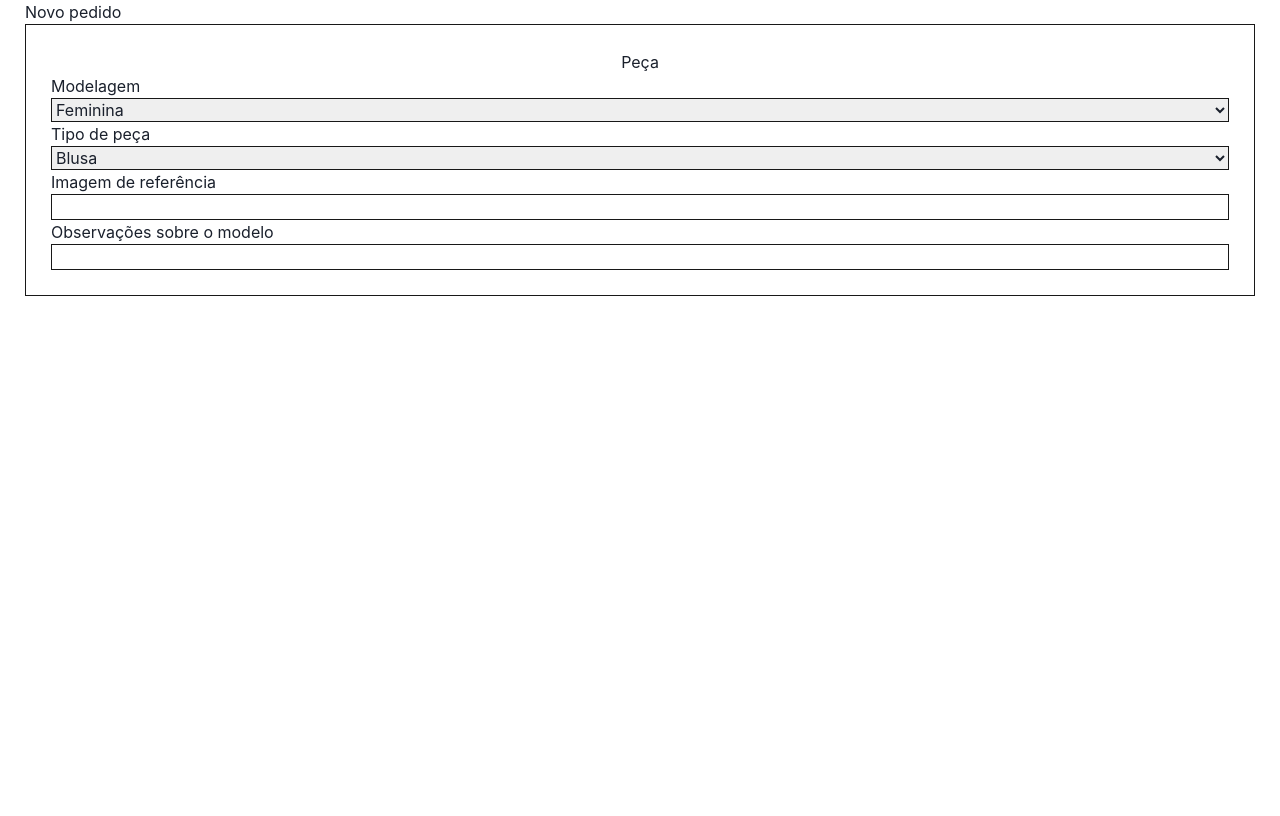
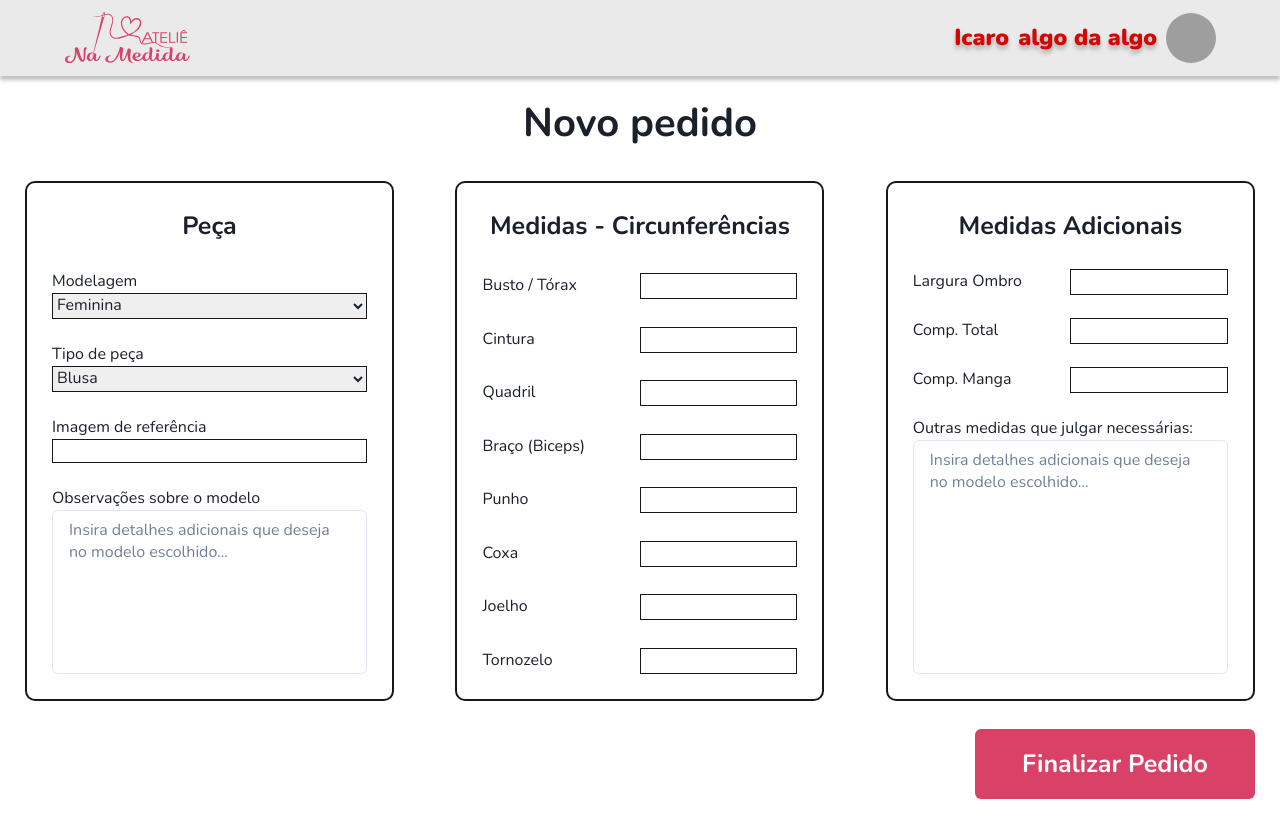
Before and after one commit to erickmarchetti/Na-medida-Atelie, a React (Create React App) app: page /pedidos in a window 1280 px wide. Built offline with nearby package versions, Linux system fonts and the light colour scheme; grey boxes are pictures that could not be loaded.

Commit message:
initial commit

```diff
--- a/src/components/ThemeHeader/index.jsx
+++ b/src/components/ThemeHeader/index.jsx
@@ -1,5 +1,5 @@
 import { Flex, Image } from "@chakra-ui/react"
-import logo from "../../Images/logo.svg"
+import logo from "../../assets/Images/logo.svg"
 
 import { StyledHeader } from "./style.js"
 
--- a/src/pages/Pedidos/index.jsx
+++ b/src/pages/Pedidos/index.jsx
@@ -1,41 +1,123 @@
+import ThemeHeader from "../../components/ThemeHeader"
+import { Button, Textarea } from "@chakra-ui/react"
+
 import {
+    ButtonContainer,
     FormSection,
     PedidosBG,
+    PedidosCard,
     PedidosContainer,
-    PedidosHeader,
     PedidosMain
 } from "./style"
-import logo from "../../Images/logo.svg"
 
 function Pedidos() {
     return (
         <PedidosBG>
+            <ThemeHeader />
             <PedidosMain>
                 <h1>Novo pedido</h1>
                 <PedidosContainer>
+                    <PedidosCard>
                         <h2>Peça</h2>
-                    <FormSection>
+                        <FormSection direction="column">
                             <label>Modelagem</label>
                             <select>
                                 <option>Feminina</option>
                                 <option>Masculina</option>
                             </select>
                         </FormSection>
-                    <FormSection>
+                        <FormSection direction="column">
                             <label>Tipo de peça</label>
                             <select>
                                 <option>Blusa</option>
                             </select>
                         </FormSection>
-                    <FormSection>
+                        <FormSection direction="column">
                             <label>Imagem de referência</label>
                             <input />
                         </FormSection>
+                        <FormSection direction="column" flex="1">
+                            <label>Observações sobre o modelo</label>
+                            <Textarea
+                                placeholder="Insira detalhes adicionais que deseja no modelo escolhido..."
+                                resize="none"
+                                flex="1"
+                            />
+                        </FormSection>
+                    </PedidosCard>
+                    <PedidosCard>
+                        <h2>Medidas - Circunferências</h2>
                         <FormSection>
-                        <label>Observações sobre o modelo</label>
+                            <label>Busto / Tórax</label>
                             <input />
                         </FormSection>
+                        <FormSection>
+                            <label>Cintura</label>
+                            <input />
+                        </FormSection>
+                        <FormSection>
+                            <label>Quadril</label>
+                            <input />
+                        </FormSection>
+                        <FormSection>
+                            <label>Braço (Biceps)</label>
+                            <input />
+                        </FormSection>
+                        <FormSection>
+                            <label>Punho</label>
+                            <input />
+                        </FormSection>
+                        <FormSection>
+                            <label>Coxa</label>
+                            <input />
+                        </FormSection>
+                        <FormSection>
+                            <label>Joelho</label>
+                            <input />
+                        </FormSection>
+                        <FormSection>
+                            <label>Tornozelo</label>
+                            <input />
+                        </FormSection>
+                    </PedidosCard>
+                    <PedidosCard>
+                        <h2>Medidas Adicionais</h2>
+                        <FormSection>
+                            <label>Largura Ombro</label>
+                            <input />
+                        </FormSection>
+                        <FormSection>
+                            <label>Comp. Total</label>
+                            <input />
+                        </FormSection>
+                        <FormSection>
+                            <label>Comp. Manga</label>
+                            <input />
+                        </FormSection>
+                        <FormSection direction="column" flex="1">
+                            <label>
+                                Outras medidas que julgar necessárias:
+                            </label>
+                            <Textarea
+                                placeholder="Insira detalhes adicionais que deseja no modelo escolhido..."
+                                resize="none"
+                                flex="1"
+                            />
+                        </FormSection>
+                    </PedidosCard>
                 </PedidosContainer>
+                <ButtonContainer>
+                    <Button
+                        w="280px"
+                        h="70px"
+                        bg="var(--Color-Primary-Main)"
+                        color="var(--White)"
+                        fontSize="25px"
+                        fontWeight="700"
+                    >
+                        Finalizar Pedido
+                    </Button>
+                </ButtonContainer>
             </PedidosMain>
         </PedidosBG>
     )
--- a/src/pages/Pedidos/style.js
+++ b/src/pages/Pedidos/style.js
@@ -1,30 +1,62 @@
 import styled from "styled-components"
 
-export const PedidosBG = styled.div``
-
-export const PedidosHeader = styled.header``
+export const PedidosBG = styled.div`
+    font-family: "Nunito";
+`
 
 export const PedidosMain = styled.main`
-    padding: 0 25px;
+    padding: 17px 25px;
+    display: flex;
+    flex-direction: column;
+    gap: 28px;
+
+    h1 {
+        font-weight: 700;
+        font-size: 40px;
+        text-align: center;
+    }
 `
 
 export const PedidosContainer = styled.div`
-    border: 1px solid #181818;
+    display: flex;
+    justify-content: space-between;
+`
+
+export const PedidosCard = styled.div`
+    border: 2px solid #181818;
     padding: 25px;
     display: flex;
     flex-direction: column;
     align-items: center;
+    min-width: 30%;
+    border-radius: 10px;
+    justify-content: space-between;
+    height: 65vh;
+    gap: 23px;
+
+    h2 {
+        font-weight: 700;
+        font-size: 25px;
+        text-align: center;
+    }
 `
 
 export const FormSection = styled.div`
     display: flex;
-    flex-direction: column;
+    flex-direction: ${(props) =>
+        props.direction === "column" ? "column" : "row"};
     width: 100%;
-    align-items: flex-start;
-
+    justify-content: space-between;
+    flex: ${(props) => props.flex || "unset"};
     select,
     input {
         border: 1px solid #181818;
-        width: 100%;
+        width: ${(props) => (props.direction === "column" ? "100%" : "50%")};
+        height: ${(props) => props.direction && "100%"};
     }
 `
+
+export const ButtonContainer = styled.div`
+    display: flex;
+    justify-content: flex-end;
+`
```
Lines whose indentation alone changed are shown as unchanged.
